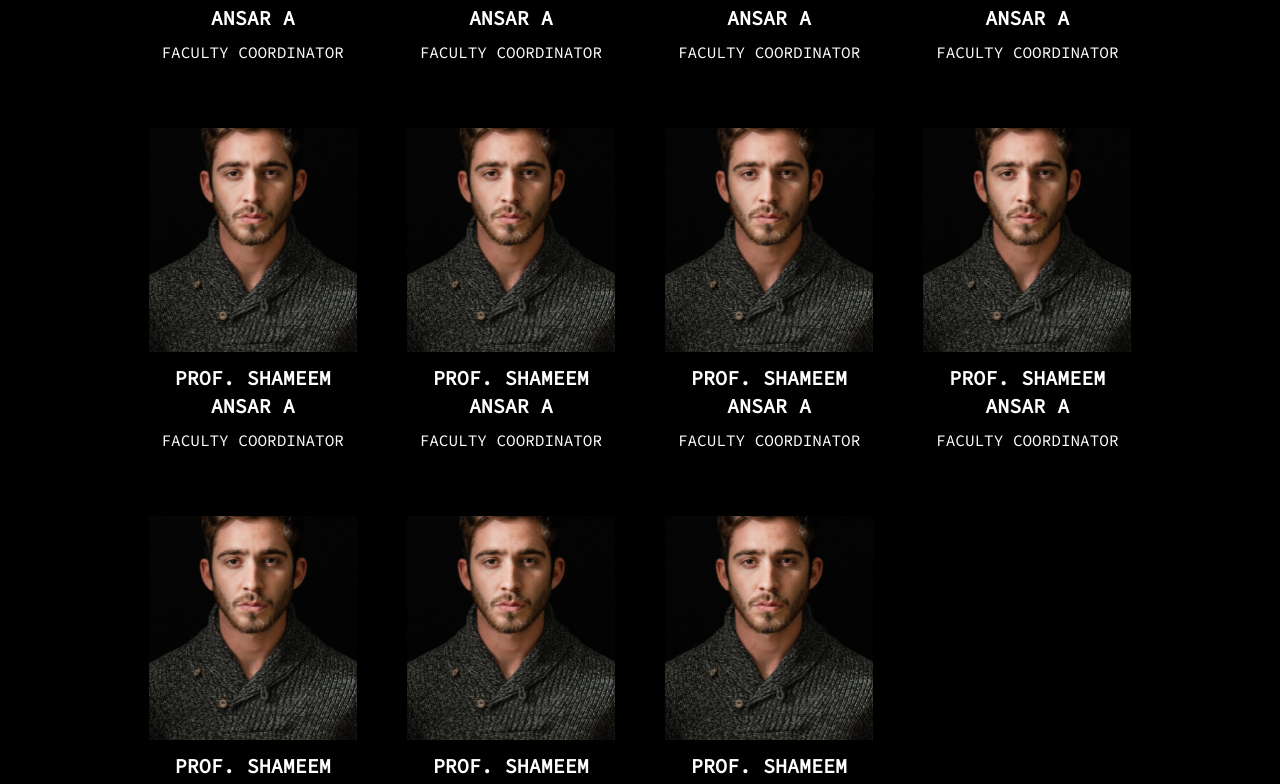
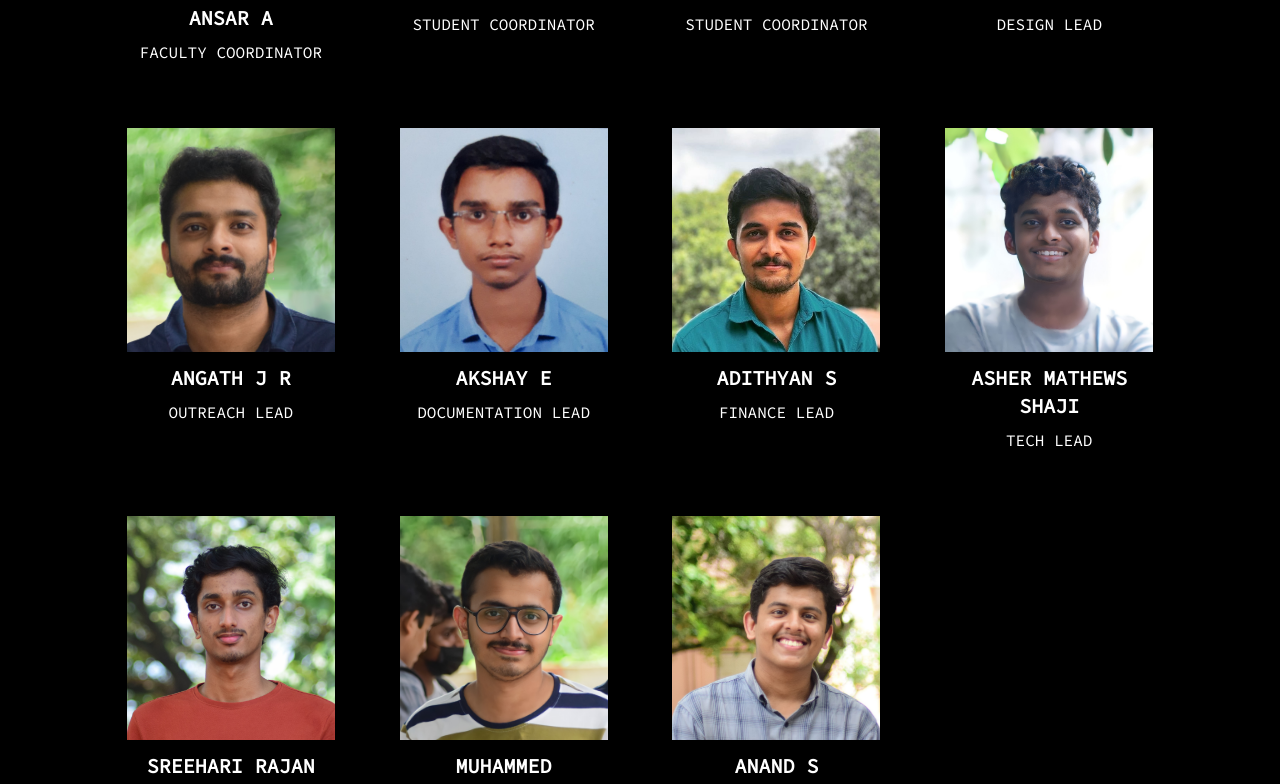
Before and after one commit to agastus047/codingclub-frontend, a React (Vite) app: page /execom in a window 1280 px wide. Shown: the part 584-1368 px from the top of the page. Built offline with nearby package versions, Linux system fonts and the light colour scheme.

Commit message:
Add execom images

```diff
--- a/src/App.jsx
+++ b/src/App.jsx
@@ -28,7 +28,7 @@ function App() {
             <Link to='/events' onClick={()=> setVisible(false)}>Events</Link>
             <Link to='/eventdetails' onClick={()=> setVisible(false)}>Event Details</Link>
             <Link to='/execom' onClick={() => setVisible(false)}>Execom</Link>
-            <Link to='/web' onClick={()=> setVisible(false)}>Team</Link>
+            <Link to='/web' onClick={()=> setVisible(false)}>Web Team</Link>
           </div>
         </Sidebar>
         <Routes>
--- a/src/components/Execom.jsx
+++ b/src/components/Execom.jsx
@@ -1,6 +1,91 @@
+import { useState } from "react";
 import ExecomCard from "./ExecomCard";
+import Asher from '../assets/images/img1.jpg'
+import Muhammad from '../assets/images/img2.jpg'
+import Angath from '../assets/images/img4.jpg'
+import Almira from '../assets/images/img5.jpg'
+import Adithyan from '../assets/images/img6.jpg'
+import Akshay from '../assets/images/img7.jpg'
+import Anand from '../assets/images/img8.jpg'
+import Sreehari from '../assets/images/img9.jpg'
+import Placeholder from '../assets/placeholder-image-execom.svg'
 
 const Execom = () => {
+
+    const [imgList,setImgList] = useState(
+        [
+            {
+                id:0,
+                name:'Prof. Shameem Ansar A',
+                role:'Faculty Coordinator',
+                image:Placeholder
+            },
+            {
+                id:1,
+                name:'Almira Asif Khan',
+                role:'Student Coordinator',
+                image:Almira
+            },
+            {
+                id:2,
+                name:'Rahul Jose',
+                role:'Student Coordinator',
+                image:Placeholder
+            },
+            {
+                id:3,
+                name:'Shana Sherin M',
+                role:'Design Lead',
+                image:Placeholder
+            },
+            {
+                id:4,
+                name:'Angath J R',
+                role:'Outreach Lead',
+                image:Angath
+            },
+            {
+                id:5,
+                name:'Akshay E',
+                role:'Documentation Lead',
+                image:Akshay
+            },
+            {
+                id:6,
+                name:'Adithyan S',
+                role:'Finance Lead',
+                image:Adithyan
+            },
+            {
+                id:7,
+                name:'Asher Mathews Shaji',
+                role:'Tech Lead',
+                image:Asher
+            },
+            {
+                id:8,
+                name:'Sreehari Rajan',
+                role:'Tech Lead',
+                image:Sreehari
+            },
+            {
+                id:9,
+                name:'Muhammed',
+                role:'Program Lead',
+                image:Muhammad
+            },
+            {
+                id:10,
+                name:'Anand S',
+                role:'Program Lead',
+                image:Anand
+            },
+        ]
+    );
+
+    const renderedCards = imgList.map(item => (
+        <ExecomCard key={item.id} item={item}/>
+    ));
 
     return(
         <div className="flex-auto p-7 mb-7 sm:mb-20 sm:px-14">
@@ -9,18 +94,8 @@ const Execom = () => {
                 <div className="flex-auto border-b-4 mb-2 ml-2"></div>
             </div>
             <div className="flex justify-center">
-                <div className="grid justify-items-center grid-cols-1 md:grid-cols-2 lg:grid-cols-3 xl:grid-cols-4 gap-10 w-full md:w-[80%] xl:w-[85%] 2xl:w-3/4 md:gap-y-16">
-                    <ExecomCard/>
-                    <ExecomCard/>
-                    <ExecomCard/>
-                    <ExecomCard/>
-                    <ExecomCard/>
-                    <ExecomCard/>
-                    <ExecomCard/>
-                    <ExecomCard/>
-                    <ExecomCard/>
-                    <ExecomCard/>
-                    <ExecomCard/>
+                <div className="grid justify-items-center grid-cols-1 md:grid-cols-2 lg:grid-cols-3 xl:grid-cols-4 gap-10 w-full md:w-[85%] xl:w-[90%] 2xl:w-3/4 md:gap-y-16">
+                    {renderedCards}
                 </div>
             </div>
         </div>
--- a/src/components/ExecomCard.jsx
+++ b/src/components/ExecomCard.jsx
@@ -1,12 +1,12 @@
 import ExecomPic from '../assets/placeholder-image-execom.svg'
 import '../styles/execomcard.css'
 
-const ExecomCard = () => {
+const ExecomCard = ({item}) => {
 
     return(
         <div className='w-52 flex flex-col'>
             <div className='card-image w-full h-56 relative overflow-hidden'>
-                <img src={ExecomPic} className='object-cover object-center w-full h-full'></img>
+                <img src={item.image} className='object-cover object-center w-full h-full'></img>
                 <div className='card-icon absolute h-[35%] w-[35%] bg-[#E5245A] bottom-[-35%] right-0'>
                     <div className='relative h-full w-full'>
                         <span className='absolute pi pi-linkedin bottom-2 right-3 text-xl hover:text-blue-950 transition-all duration-300 ease-out'></span>
@@ -14,8 +14,8 @@ const ExecomCard = () => {
                 </div>
             </div>
             <div className='text-center px-2 mt-3'>
-                <div className='text-xl font-black'>PROF. SHAMEEM ANSAR A</div>
-                <div className='mt-2'>FACULTY COORDINATOR</div>
+                <div className='text-xl font-black uppercase'>{item.name}</div>
+                <div className='mt-2 uppercase'>{item.role}</div>
             </div>
         </div>
     );
--- a/src/components/Header.jsx
+++ b/src/components/Header.jsx
@@ -12,7 +12,7 @@ const Header = ({setVisible}) => {
                 <Link to='/events' className="hover:underline underline-offset-4">Events</Link>
                 <Link to='/eventdetails' className="hover:underline underline-offset-4">Event Details</Link>
                  <Link to='/execom' className="hover:underline underline-offset-4">Execom</Link>
-                <Link to='/web' className="hover:underline underline-offset-4">Team</Link>
+                <Link to='/web' className="hover:underline underline-offset-4">Web Team</Link>
             </div>
         </div>
     );
--- a/src/components/Web.jsx
+++ b/src/components/Web.jsx
@@ -1,4 +1,5 @@
 import WebCard from "./WebCard";
+
 const Team = () => {
     return(
         <div className="flex-auto p-7 mb-7  sm:mb-20 sm:px-14">
@@ -7,11 +8,15 @@ const Team = () => {
                 <div className="flex-auto border-b-4 mb-2 ml-2"></div>
             </div>
             <div className="flex justify-center">
-                <div class ="grid justify-items-center grid-cols-1 md:grid-cols-2 lg:grid-cols-3 xl:grid-cols-4 gap-10 w-full md:w-[80%] xl:w-[85%] 2xl:w-3/4 md:gap-y-16">
-                <WebCard />
-                <WebCard />
-                <WebCard />
-                <WebCard />
+                <div className="grid justify-items-center grid-cols-1 md:grid-cols-2 lg:grid-cols-3 xl:grid-cols-4 gap-10 w-full md:w-[85%] xl:w-[90%] 2xl:w-3/4 md:gap-y-16">
+                    <WebCard />
+                    <WebCard />
+                    <WebCard />
+                    <WebCard />
+                    <WebCard />
+                    <WebCard />
+                    <WebCard />
+                    <WebCard />
                 </div>
             </div>
         </div>
--- a/src/components/WebCard.jsx
+++ b/src/components/WebCard.jsx
@@ -1,6 +1,6 @@
+import EventPic from '../assets/images/img9.jpg'
 
-import EventPic from '../assets/images/img9.jpg'
-const WebCard = (props) => {
+const WebCard = () => {
     return(
         <div className="w-52 flex flex-col">
             <div className="card-image w-full h-56 relative overflow-hidden">
```
Lines whose indentation alone changed are shown as unchanged.
